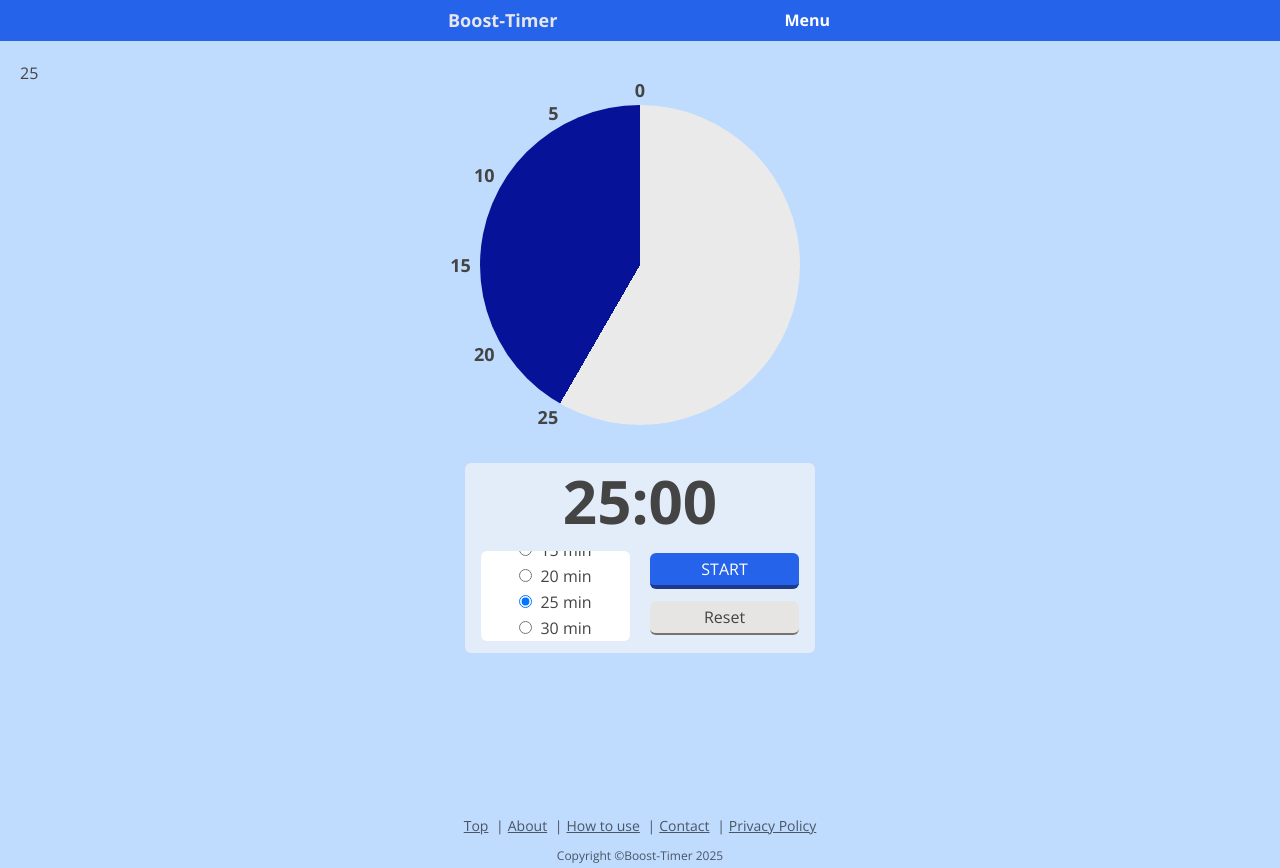
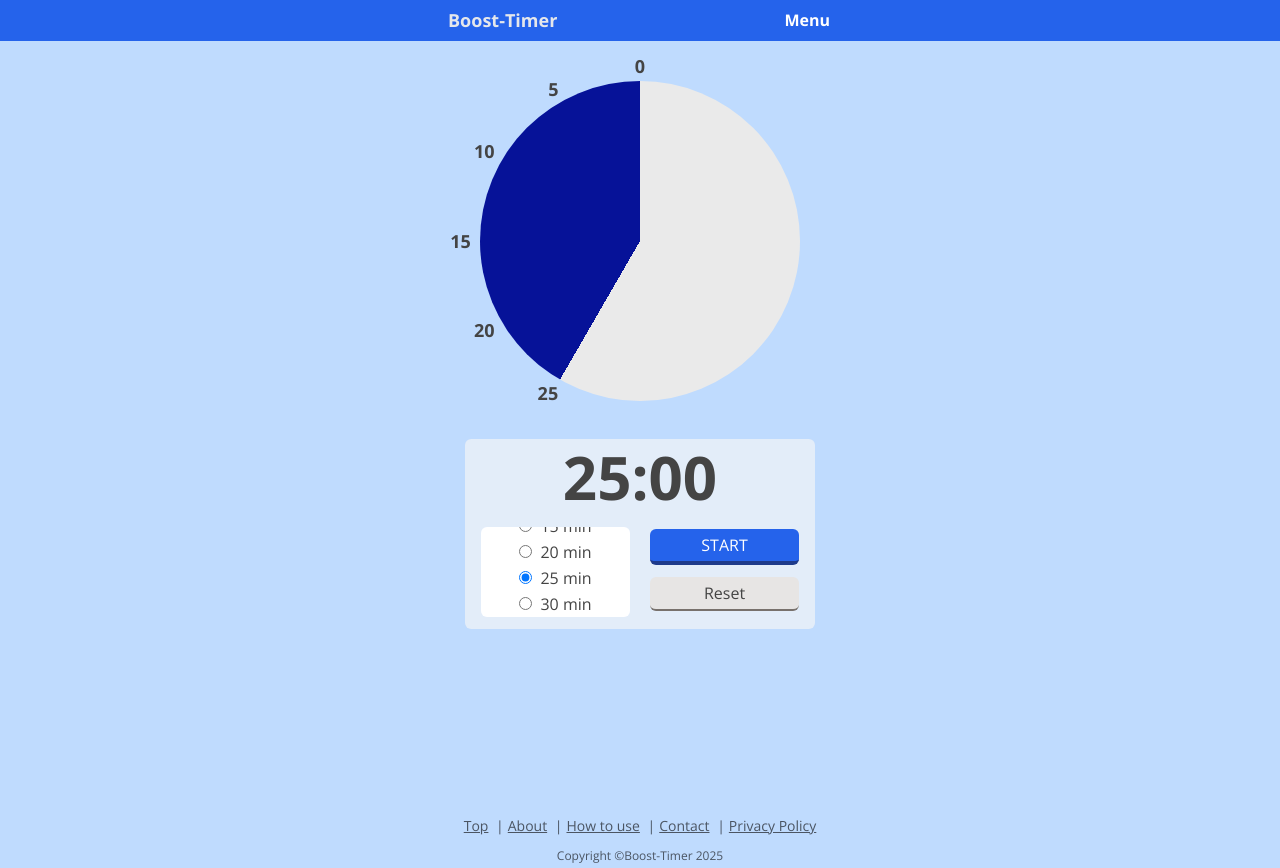
Before and after one commit to kenwebwork/visual-timer, a React (Vite) app: page / in a window 1280 px wide. Built offline with nearby package versions, Linux system fonts and the light colour scheme; no server answers.

Commit message:
fixed reset function

```diff
--- a/src/pages/HomePage.tsx
+++ b/src/pages/HomePage.tsx
@@ -115,7 +115,6 @@ const HomePage: React.FC = () => {
   return (
     <>
     <Title pageName={getFormatTime(remainingTime)} isRunning={isRunning} />
-      <p>{selectedTime}</p>
     <div className="w-screen-85 max-w-350 m-auto pt-5 flex flex-col justify-center items-center">
       <section className="relative w-11/12 max-h-80 mb-7 aspect-square">
         <Dials />
```
